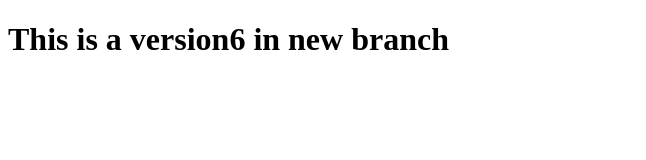
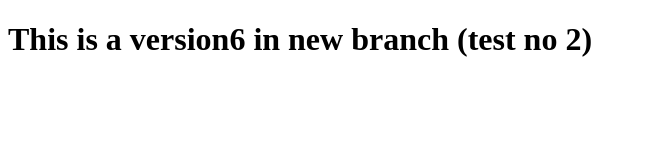
Before and after one commit to ArjitS08/MyFirstRepo, a plain HTML site: page index.html in a window 1280 px wide. Shown: the whole page, without its empty margins (0-646 px from the left). Drawn offline with Linux system fonts and the light colour scheme.

Commit message:
Chang in second branch without pushing into remote

```diff
--- a/index.html
+++ b/index.html
@@ -6,6 +6,6 @@
     <title>Document</title>
 </head>
 <body>
-  <h1>This is a version6 in new branch</h1>
+  <h1>This is a version6 in new branch (test no 2)</h1>
 </body>
 </html>
```
